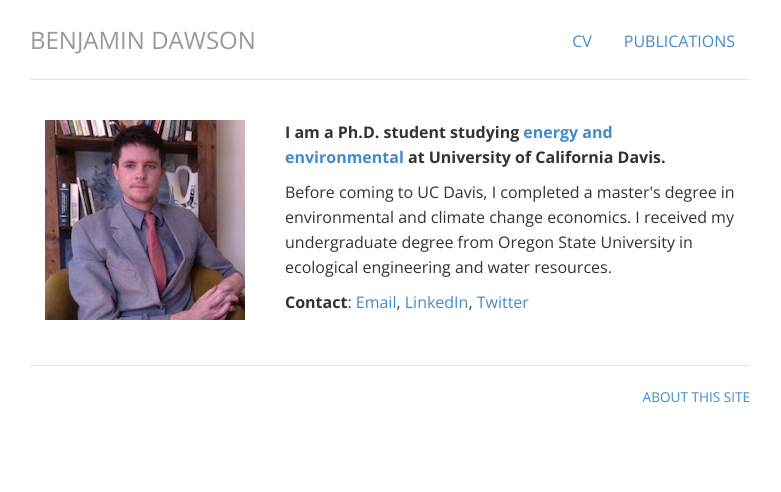
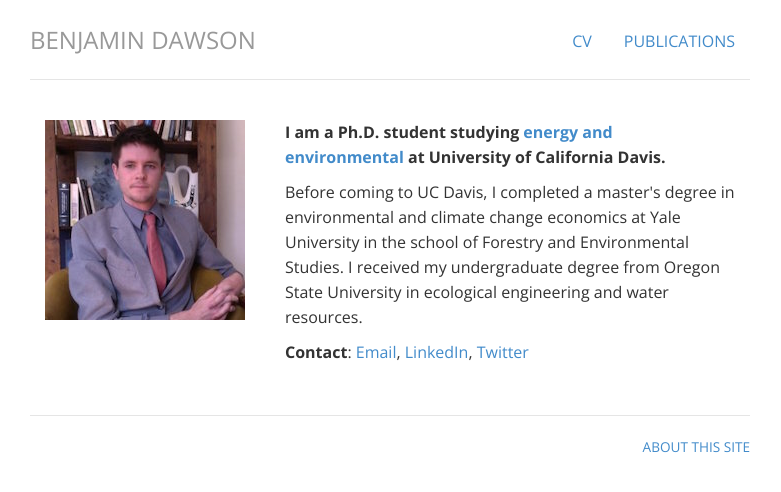
Before and after one commit to BenMDawson/BenMDawson.github.io, a Jekyll site: the page built from index.html, in a window 1280 px wide. Shown: the top 492 px of the page, without its empty margins (250-1031 px from the left). Built offline with Jekyll 4.4.1, drawn with Linux system fonts in a browser that asks for light colours.

Commit message:
initiate

```diff
--- a/index.html
+++ b/index.html
@@ -11,7 +11,7 @@ title: Benjamin Dawson
 
 	<p><b>I am a Ph.D. student studying <a href="http://are.ucdavis.edu/en/" target="_blank">energy and environmental</a> at University of California Davis.</b></p>
 
-	<p>Before coming to UC Davis, I completed a master's degree in environmental and climate change economics. I received my undergraduate degree from Oregon State University in ecological engineering and water resources.</p>
+	<p>Before coming to UC Davis, I completed a master's degree in environmental and climate change economics at Yale University in the school of Forestry and Environmental Studies. I received my undergraduate degree from Oregon State University in ecological engineering and water resources.</p>
 
 	<p><b>Contact</b>: <a href="mailto:benjamin.dawson@yale.edu">Email</a>, <a href="https://www.linkedin.com/in/benjaminmdawson" target="_blank">LinkedIn</a>, <a href="http://twitter.com/benmdawson" target="_blank">Twitter</a></p>
 
```
